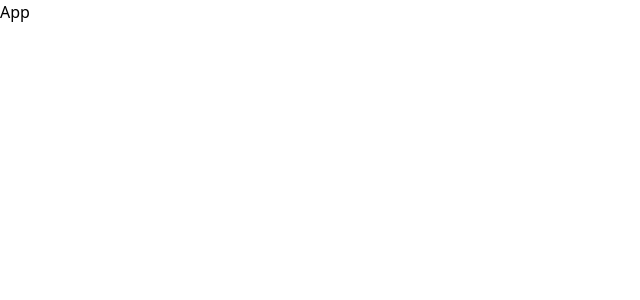
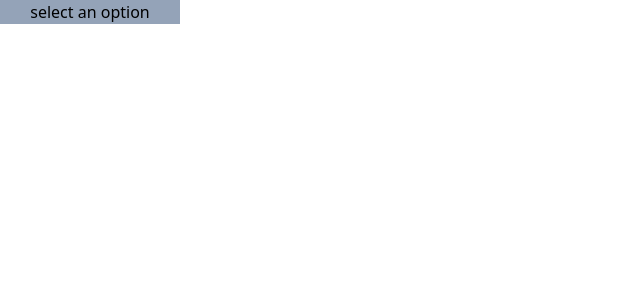
Before and after one commit to CosmoBean/basic-react-components, a React (Create React App) app: page / in a window 1280 px wide. Shown: the top 300 px of the page, without its empty margins (0-640 px from the left). Built offline with nearby package versions, Linux system fonts and the light colour scheme.

Commit message:
feat: dropdown[WIP]

```diff
--- a/src/App.js
+++ b/src/App.js
@@ -1,8 +1,23 @@
+import { useState } from "react";
+import Dropdown from "./components/Dropdown";
+
 function App() {
+  const [selectedOption, setSelectedOption] = useState(null);
 
-return (
-  <div>App</div>
-)
+  const handleOptionClick = (option) => {
+    setSelectedOption(option);
+  }
+  const options = [
+    { label: 'Red', value: 'red' },
+    { label: 'Green', value: 'green' },
+    { label: 'Blue', value: 'blue' }
+  ]
+
+  return (
+    <div>
+      <Dropdown options={options} selectedOption={selectedOption} handleOptionClick={handleOptionClick}  />
+    </div>
+  )
 };
 
 export default App;
--- /dev/null
+++ b/src/components/Dropdown.js
@@ -0,0 +1,29 @@
+import { useState } from 'react';
+
+function Dropdown({options,selectedOption, handleOptionClick}) {
+  const [isOpen, setIsOpen] = useState(false);
+
+  const handleDropdownClick = () => {
+    setIsOpen(!isOpen);
+  };
+
+  const handleOptionSelect = (option) => {
+    handleOptionClick(option);
+    setIsOpen(false);
+  }
+
+  const renderedOptions = options.map((option) => {
+    return <div onClick={()=>{handleOptionSelect(option)}} key={option.value}>{option.label}</div>
+  });
+
+  return (
+    <div >
+    <div onClick={handleDropdownClick} className='cursor-default bg-slate-400 w-[180px] text-center'>{selectedOption? selectedOption.label: 'select an option'} </div>
+    <div>
+    {isOpen && <div>{renderedOptions}</div>}
+    </div>
+    </div>
+  )
+}
+
+export default Dropdown
--- a/src/components/button.js
+++ b/src/components/button.js
@@ -1,5 +1,4 @@
 // the children prop will basically pass down the children text in wrapped within the custom Button Prop
-import propTypes from "prop-types";
 import className from "classnames";
 import { twMerge } from "tailwind-merge";
 
--- a/src/router/index.js
+++ b/src/router/index.js
@@ -1,11 +1,12 @@
 import {createBrowserRouter} from 'react-router-dom';
 import AccordionPage from "../pages/AccordionPage";
 import ButtonPage from "../pages/ButtonPage";
+import App from '../App';
 
 export const router = createBrowserRouter([
     {
       path:"/",
-      element:<div>App</div>
+      element:<App />
     },
     {
       path:"/button",
```
